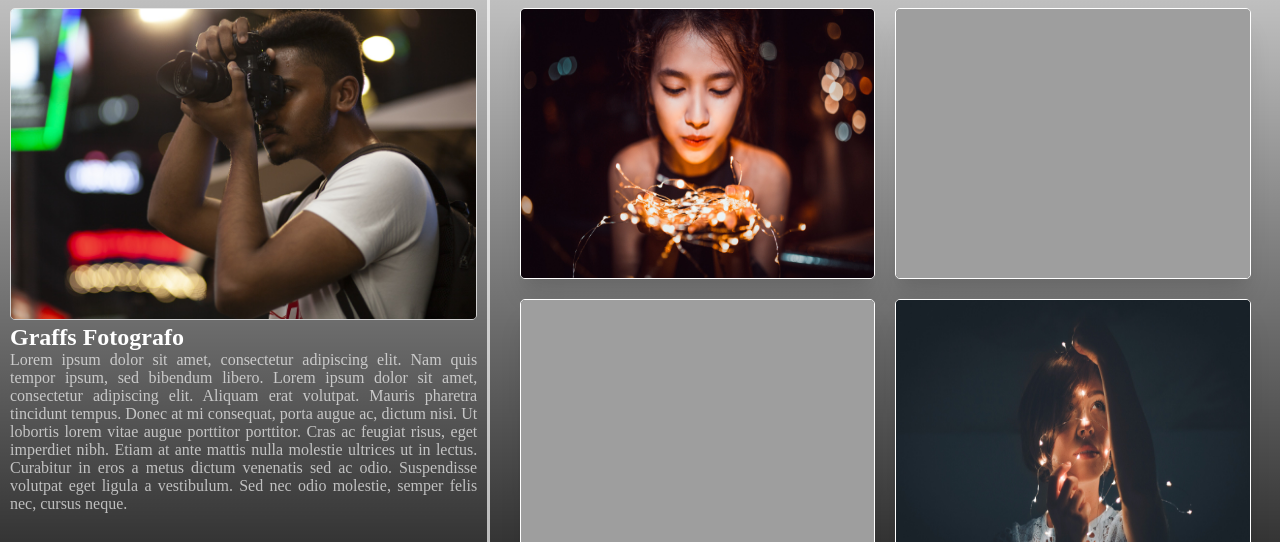
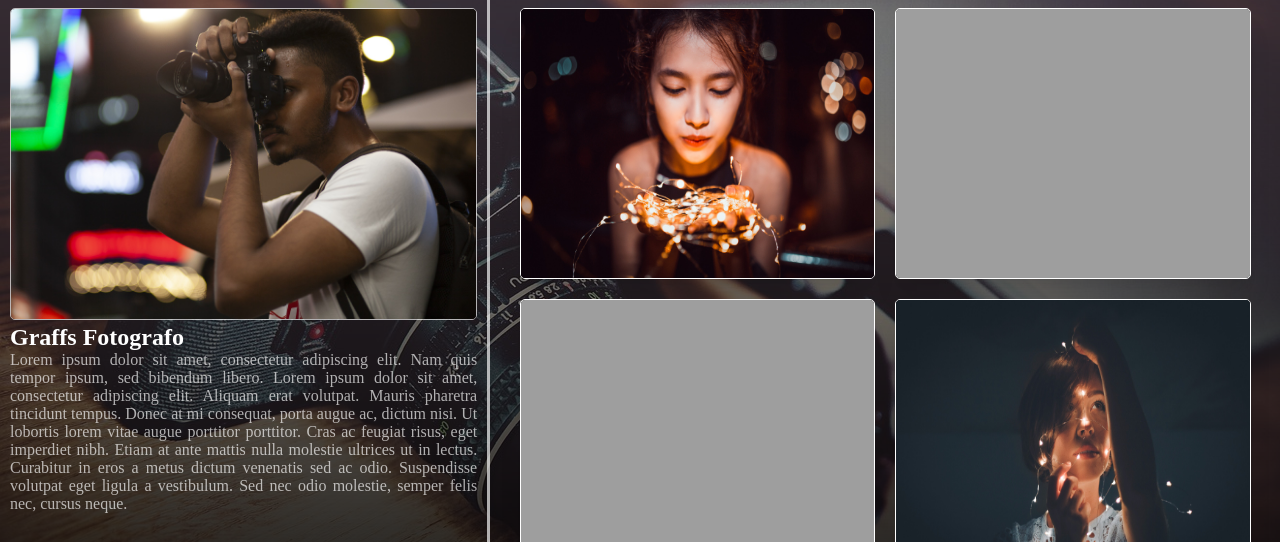
Before and after one commit to KelsonSon/Photo-Graff, a plain HTML site: page index.html in a window 1280 px wide. Shown: the part 52-594 px from the top of the page. Drawn offline with Linux system fonts and the light colour scheme; the site is published under a folder, as on GitHub Pages, so addresses that start at the root find nothing.

Commit message:
commit três

```diff
--- a/index.css
+++ b/index.css
@@ -4,7 +4,7 @@
     box-sizing: border-box;
 }
 body{
-    background-image: linear-gradient(rgba(0 ,0 ,0 , 0.2), rgba(0 , 0, 0, 04)), url('/img/background3.jpg');
+    background-image: linear-gradient(rgba(0 ,0 ,0 , 0.2), rgba(0 , 0, 0, 04)), url('img/background3.jpg');
     background-size: cover;
     background-position: center center;
     background-attachment: fixed;
```
